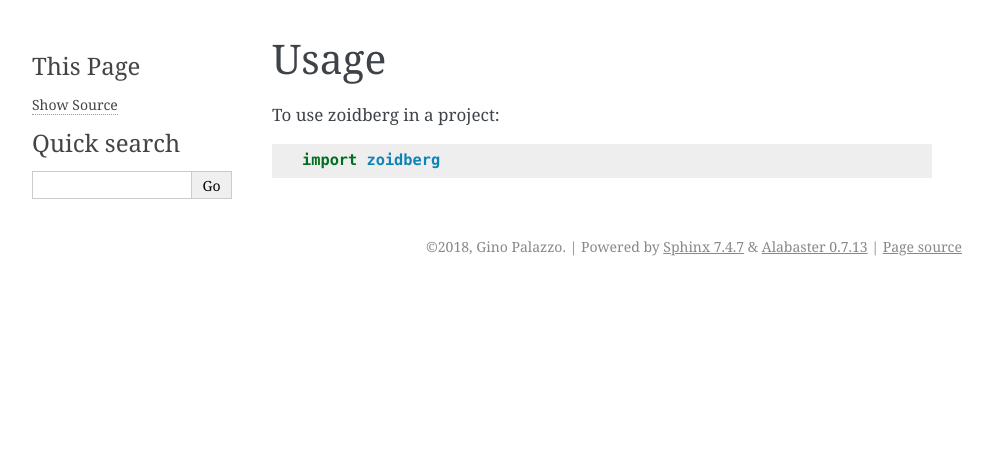
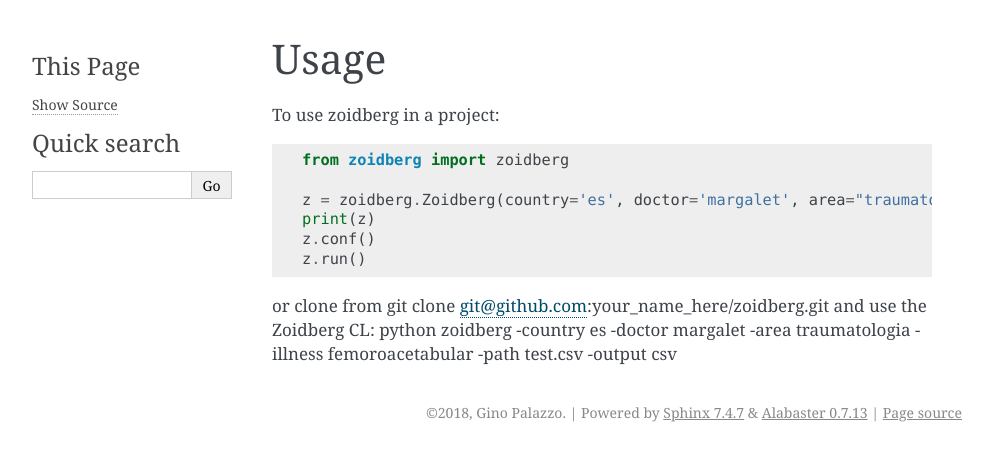
Before and after one commit to ginopalazzo/zoidberg, a Sphinx documentation site: the page built from docs/usage.rst, in a window 1280 px wide. Shown: the top 461 px of the page, without its empty margins (148-1141 px from the left). Built offline with Sphinx 7.4.7, drawn with Linux system fonts in a browser that asks for light colours; pages that are not in the unit, such as notebooks, are missing from menus.

```diff
--- a/docs/installation.rst
+++ b/docs/installation.rst
@@ -12,7 +12,7 @@ To install zoidberg, run this command in your terminal:
 
 .. code-block:: console
 
-    $ pip install zoidberg
+    $ pip install dr-zoidberg
 
 This is the preferred method to install zoidberg, as it will always install the most recent stable release.
 
--- a/docs/usage.rst
+++ b/docs/usage.rst
@@ -4,4 +4,12 @@ Usage
 
 To use zoidberg in a project::
 
-    import zoidberg
+    from zoidberg import zoidberg
+
+    z = zoidberg.Zoidberg(country='es', doctor='margalet', area="traumatologia", illness="femoroacetabular", path='test.csv', output='csv')
+    print(z)
+    z.conf()
+    z.run()
+
+or clone from git clone git@github.com:your_name_here/zoidberg.git and use the Zoidberg CL:
+python zoidberg -country es -doctor margalet -area traumatologia -illness femoroacetabular -path test.csv -output csv
```
Also changed, not shown: README.rst (+40 -3 lines).
